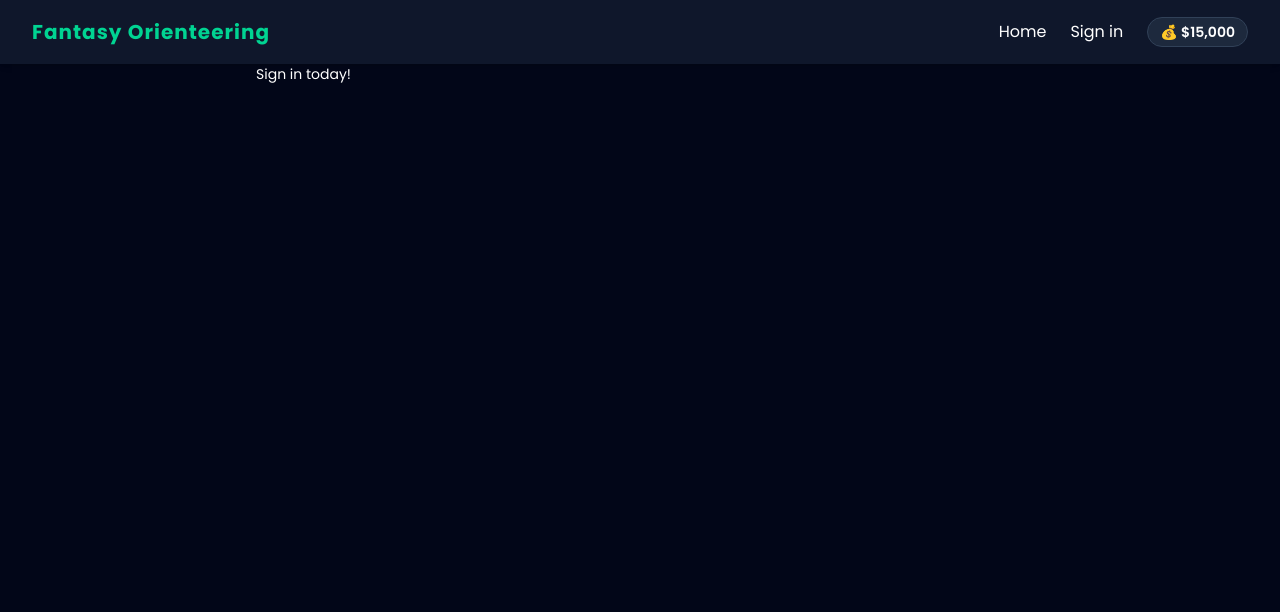
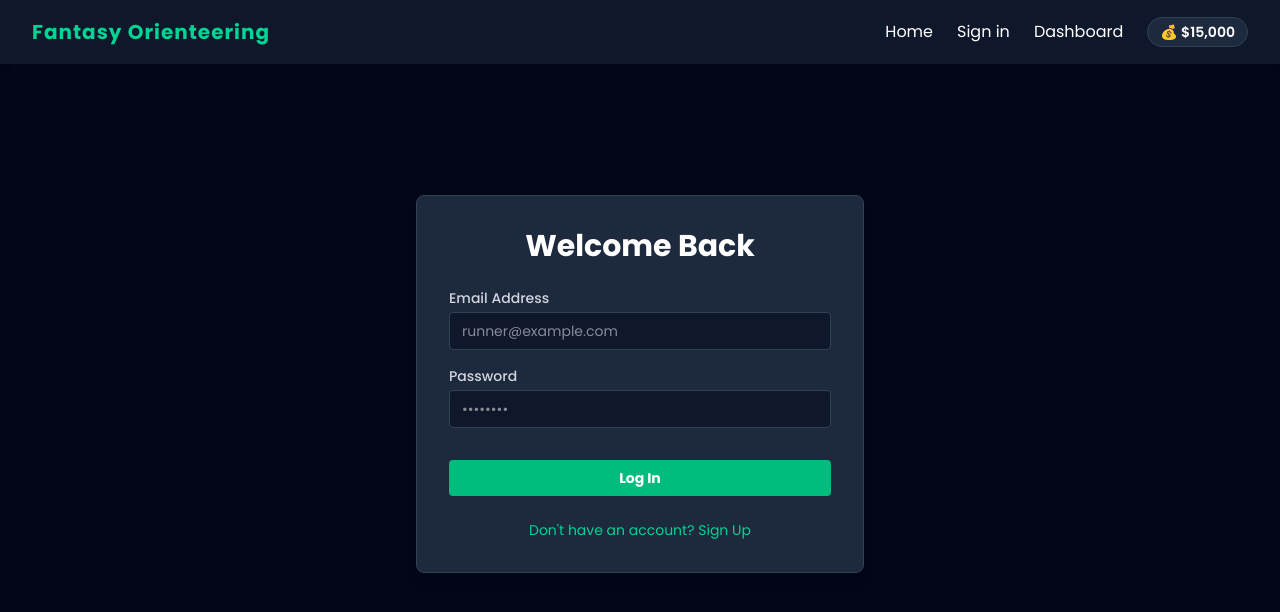
Before and after one commit to HugoUnosson/fantasy-orienteering, a React (Vite) app: page /signin in a window 1280 px wide. Shown: the top 612 px of the page. Built offline with nearby package versions, Linux system fonts and the light colour scheme.

Commit message:
Updated Auth view

```diff
--- a/src/App.tsx
+++ b/src/App.tsx
@@ -2,12 +2,12 @@ import './App.css'
 import { Route, Routes } from "react-router";
 
 // Views
-import Home from "./views/Home.tsx"
-import SignUp from "./views/SignUp.tsx"
-import SignIn from "./views/SignIn.tsx"
+import Home from "./views/Home"
+import Auth from "./views/Auth"
+import Dashboard from "./views/Dashboard"
 
 // Components
-import Navbar from "./components/Navbar.tsx";
+import Navbar from "./components/Navbar";
 
 function App() {
 
@@ -21,8 +21,8 @@ function App() {
       >
         <Routes>
           <Route path="/" element={<Home />} />
-          <Route path="/signup" element={<SignUp />} />
-          <Route path="/signin" element={<SignIn />} />
+          <Route path="/signin" element={<Auth />} />
+          <Route path="/dashboard" element={<Dashboard />} />
         </Routes>
       </div>
     </div>
--- a/src/components/Navbar.tsx
+++ b/src/components/Navbar.tsx
@@ -23,8 +23,8 @@ const Navbar = () => {
           {/* 2. Desktop Menu (Hidden on mobile) */}
           <div className="hidden md:flex space-x-6 items-center">
             <NavLink to="/" className="hover:text-emerald-400 transition-colors">Home</NavLink>
-            <NavLink to="/signup" className="hover:text-emerald-400 transition-colors">Sign in</NavLink>
-
+            <NavLink to="/signin" className="hover:text-emerald-400 transition-colors">Sign in</NavLink>
+            <NavLink to="/dashboard" className="hover:text-emerald-400 transition-colors">Dashboard</NavLink>
             {/* Mock Budget Display */}
             <div className="bg-slate-800 px-3 py-1 rounded-full text-sm font-semibold border border-slate-700">
               💰 $15,000
@@ -56,7 +56,6 @@ const Navbar = () => {
           <div className="px-2 pt-2 pb-3 space-y-1 sm:px-3">
             <NavLink to="/" className="block px-3 py-2 rounded-md hover:bg-slate-700 hover:text-emerald-400">Home</NavLink>
             <NavLink to="/signin" className="block px-3 py-2 rounded-md hover:bg-slate-700 hover:text-emerald-400">Sign in</NavLink>
-            <NavLink to="/runners" className="block px-3 py-2 rounded-md hover:bg-slate-700 hover:text-emerald-400">Runners</NavLink>
             <div className="px-3 py-2 text-emerald-400 font-semibold">
               Budget: $15,000
             </div>
--- /dev/null
+++ b/src/views/Auth.tsx
@@ -0,0 +1,104 @@
+import { useState } from "react";
+import type { SubmitEvent, ChangeEvent } from "react";
+
+const Auth = () => {
+    const [isLogin, setIsLogin] = useState(true);
+    const [email, setEmail] = useState("");
+    const [password, setPassword] = useState("");
+
+    const [isLoading, setIsLoading] = useState(false);
+
+    const handleAuth = async (e: SubmitEvent) => {
+      e.preventDefault();
+
+      if (!isLogin) {
+        // Sign Up
+      } else {
+        // Log In
+      }
+    };
+
+
+  return (
+    <div className="flex justify-center items-center min-h-[80vh]">
+      <div className="bg-slate-800 p-8 rounded-lg shadow-lg w-full max-w-md border border-slate-700">
+        <h2 className="text-3xl font-bold text-white mb-6 text-center">
+          {isLogin ? 'Welcome Back' : 'Create Account'}
+        </h2>
+
+
+        {/* Display Error Messages
+        {error && (
+          <div className="bg-red-500/10 border border-red-500 text-red-500 p-3 rounded mb-4 text-sm text-center">
+            {error}
+          </div>
+        )}*/}
+
+        {/* Display Success Messages (like check your email)
+        {message && (
+          <div className="bg-emerald-500/10 border border-emerald-500 text-emerald-400 p-3 rounded mb-4 text-sm text-center">
+            {message}
+          </div>
+        )}*/}
+
+        <form onSubmit={handleAuth} className="space-y-4">
+          <div>
+            <label className="block text-sm font-medium text-gray-300 mb-1">
+              Email Address
+            </label>
+            <input
+              type="email"
+              value={email}
+              onChange={(e: ChangeEvent<HTMLInputElement>) => setEmail(e.target.value)}
+              required
+              className="w-full bg-slate-900 border border-slate-700 rounded px-3 py-2 text-white focus:outline-none focus:border-emerald-500 focus:ring-1 focus:ring-emerald-500 transition-colors"
+              placeholder="runner@example.com"
+            />
+          </div>
+
+          <div>
+            <label className="block text-sm font-medium text-gray-300 mb-1">
+              Password
+            </label>
+            <input
+              type="password"
+              value={password}
+              onChange={(e: ChangeEvent<HTMLInputElement>) => setPassword(e.target.value)}
+              required
+              minLength={6}
+              className="w-full bg-slate-900 border border-slate-700 rounded px-3 py-2 text-white focus:outline-none focus:border-emerald-500 focus:ring-1 focus:ring-emerald-500 transition-colors"
+              placeholder="••••••••"
+            />
+          </div>
+
+          <button
+            type="submit"
+            disabled={isLoading}
+            className="w-full bg-emerald-500 hover:bg-emerald-600 text-white font-bold py-2 px-4 rounded transition-colors disabled:opacity-50 disabled:cursor-not-allowed mt-4 hover:cursor-pointer"
+          >
+            {isLoading ? 'Processing...' : isLogin ? 'Log In' : 'Sign Up'}
+          </button>
+        </form>
+
+        {/* Toggle between Login and Sign Up */}
+        <div className="mt-6 text-center">
+          <button
+            type="button"
+            onClick={() => {
+              setIsLogin(!isLogin);
+              {/*setError(null);
+              setMessage(null);*/}
+            }}
+            className="text-emerald-400 hover:text-emerald-300 text-sm transition-colors hover:cursor-pointer"
+          >
+            {isLogin
+              ? "Don't have an account? Sign Up"
+              : 'Already have an account? Log In'}
+          </button>
+        </div>
+      </div>
+    </div>
+  );
+};
+
+export default Auth;
--- /dev/null
+++ b/src/views/Dashboard.tsx
@@ -0,0 +1,8 @@
+const Dashboard = () => {
+
+  return (
+    <div>This is the protected Dashboard.</div>
+  );
+};
+
+export default Dashboard;
--- a/src/views/Home.tsx
+++ b/src/views/Home.tsx
@@ -2,7 +2,7 @@
 const Home = () => {
     return (
         <div className="">
-            Home
+            Home page
         </div>
     );
 }
--- a/src/views/SignIn.tsx
+++ /dev/null
@@ -1,9 +0,0 @@
-const SignIn = () => {
-    return (
-        <div>
-            <h2>Sign in today!</h2>
-        </div>
-    );
-}
-
-export default SignIn;
--- a/src/views/SignUp.tsx
+++ /dev/null
@@ -1,25 +0,0 @@
-import { NavLink } from "react-router-dom";
-
-const SignUp = () => {
-    return (
-        <div className="">
-            <form className="mt-24 p-4 rounded max-w-lg mx-auto bg-slate-900">
-                <h2 className="font-bold text-xl">Create account</h2>
-                <p>Already have an account? <NavLink to="/singin" className="text-primary underline">Log in here</NavLink></p>
-                <div className="flex flex-col mt-6 gap-6">
-                    <div className="flex gap-2">
-                        <button className="bg-slate-800 border border-slate-700 font-semibold p-3 rounded hover:cursor-pointer hover:bg-primary transition-all">G</button>
-                        <button className="bg-slate-800 border border-slate-700 font-semibold p-3 rounded hover:cursor-pointer hover:bg-primary transition-all">B</button>
-                        <button className="bg-slate-800 border border-slate-700 font-semibold p-3 rounded hover:cursor-pointer hover:bg-primary transition-all">C</button>
-                    </div>
-                    <p>or</p>
-                    <input placeholder="Email" className="bg-slate-800 p-3 rounded focus:outline-3 focus:outline-primary"></input>
-                    <input placeholder="Password" className="bg-slate-800 p-3 rounded focus:outline-3 focus:outline-primary"></input>
-                    <button type="submit" className="bg-slate-800 font-semibold p-3 rounded border border-slate-700 hover:cursor-pointer hover:bg-primary transition-all">Create account</button>
-                </div>
-            </form>
-        </div>
-    );
-}
-
-export default SignUp;
```
